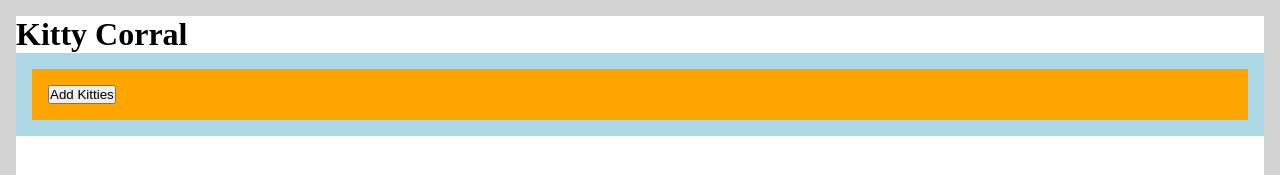
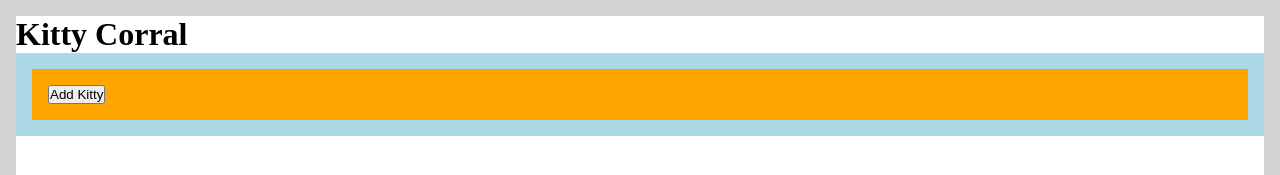
Before and after one commit to franco-ortega/kitty-corral, a Next.js app: page /corral in a window 1280 px wide. Shown: the top 175 px of the page. Built offline with nearby package versions, Linux system fonts and the light colour scheme.

Commit message:
comment out original global occupied state

```diff
--- a/components/corral/Corral.jsx
+++ b/components/corral/Corral.jsx
@@ -2,11 +2,19 @@ import { useEffect, useState } from 'react';
 import Slot from '../slot/Slot';
 import styles from './Corral.module.css';
 
-const Corral = ({ corralCount, occupied, setOccupied }) => {
+const Corral = ({
+  corralCount,
+  // occupied,
+  // setOccupied
+}) => {
   const slotsToDisplay = [];
   for (let i = 0; i < corralCount; i++) {
     slotsToDisplay.push(
-      <Slot key={i} occupied={occupied} setOccupied={setOccupied} />
+      <Slot
+        key={i}
+        // occupied={occupied}
+        // setOccupied={setOccupied}
+      />
     );
   }
   const onAddKittyClick = () => {
@@ -18,7 +26,8 @@ const Corral = ({ corralCount, occupied, setOccupied }) => {
     <div className={styles.Corral}>
       <div>{slotsToDisplay}</div>
       <button onClick={onAddKittyClick}>
-        {!occupied ? 'Add Kitties' : 'Remove Kitties'}
+        Add Kitty
+        {/* {!occupied ? 'Add Kitties' : 'Remove Kitties'} */}
       </button>
     </div>
   );
--- a/pages/_app.js
+++ b/pages/_app.js
@@ -4,7 +4,7 @@ import '../styles/globals.css';
 
 function MyApp({ Component, pageProps }) {
   const [corralCount, setCorralCount] = useState(0);
-  const [occupied, setOccupied] = useState(false);
+  // const [occupied, setOccupied] = useState(false);
 
   return (
     <Layout>
@@ -12,8 +12,8 @@ function MyApp({ Component, pageProps }) {
         {...pageProps}
         corralCount={corralCount}
         setCorralCount={setCorralCount}
-        occupied={occupied}
-        setOccupied={setOccupied}
+        // occupied={occupied}
+        // setOccupied={setOccupied}
       />
     </Layout>
   );
--- a/pages/corral.js
+++ b/pages/corral.js
@@ -1,7 +1,17 @@
 import Corral from '../components/corral/Corral';
 
-const CorralPage = ({ corralCount, occupied, setOccupied }) => {
-  return <Corral corralCount={corralCount} occupied={occupied} setOccupied={setOccupied} />;
+const CorralPage = ({
+  corralCount,
+  // occupied,
+  // setOccupied
+}) => {
+  return (
+    <Corral
+      corralCount={corralCount}
+      // occupied={occupied}
+      // setOccupied={setOccupied}
+    />
+  );
 };
 
 export default CorralPage;
```
